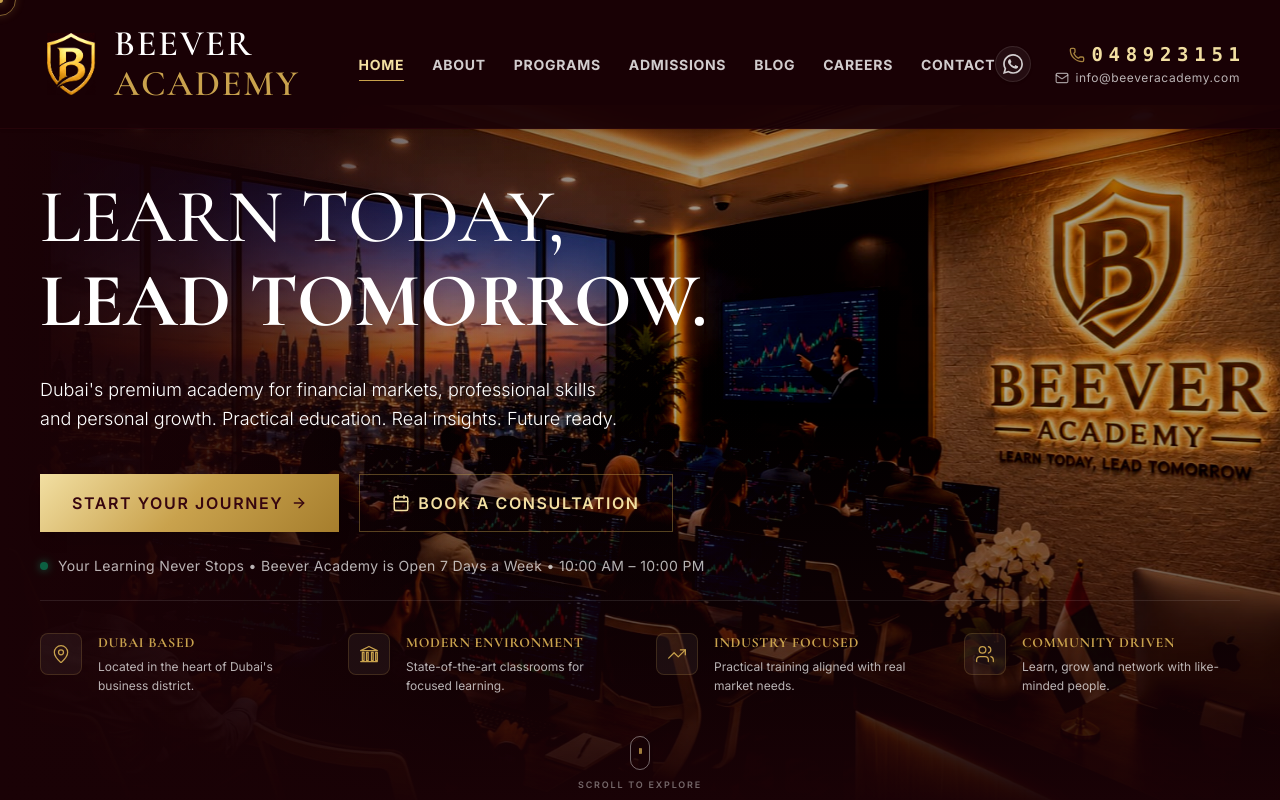
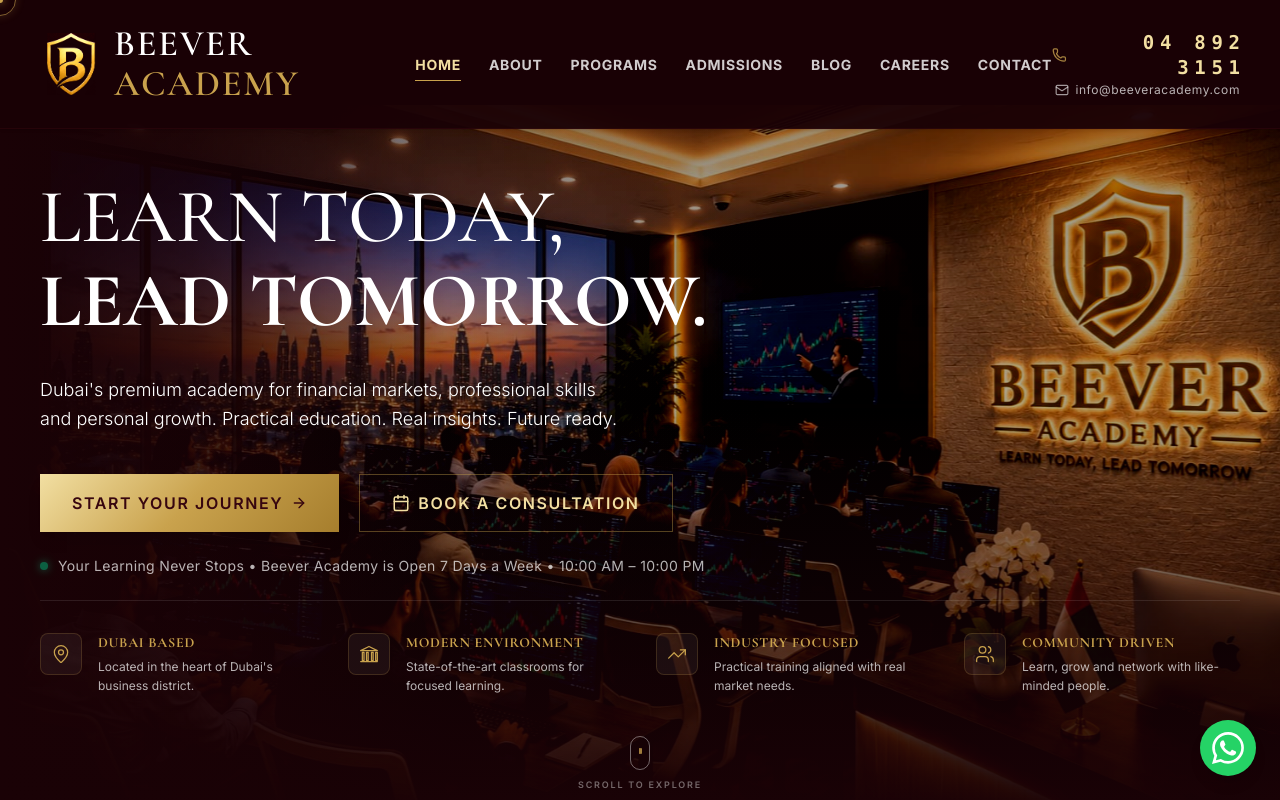
Before and after one commit to Ardra-mohan/beever-academy, a React (Vite) app: page / in a window 1280 px wide. Shown: the top 800 px of the page. Built offline with nearby package versions, Linux system fonts and the light colour scheme.

Commit message:
updated website2

```diff
--- a/src/App.jsx
+++ b/src/App.jsx
@@ -2925,28 +2925,15 @@
           </ul>
 
           <div className="flex items-center gap-6">
-            <div className="hidden sm:flex items-center gap-6">
-              <a
-                href="https://wa.me/971507021275"
-                target="_blank"
-                rel="noopener noreferrer"
-                className="w-9 h-9 rounded-full bg-white/5 hover:bg-white/15 text-white/80 hover:text-white border border-white/10 hover:border-white/30 flex justify-center items-center transition-all duration-300 shadow-sm"
-                aria-label="WhatsApp Us"
-              >
-                <svg viewBox="0 0 24 24" width="20" height="20" fill="currentColor">
-                  <path d="M17.472 14.382c-.297-.149-1.758-.867-2.03-.967-.273-.099-.471-.148-.67.15-.197.297-.767.966-.94 1.164-.173.199-.347.223-.644.075-.297-.15-1.255-.463-2.39-1.475-.883-.788-1.48-1.761-1.653-2.059-.173-.297-.018-.458.13-.606.134-.133.298-.347.446-.52.149-.174.198-.298.298-.497.099-.198.05-.371-.025-.52-.075-.149-.669-1.612-.916-2.207-.242-.579-.487-.5-.669-.51-.173-.008-.371-.01-.57-.01-.198 0-.52.074-.792.372-.272.297-1.04 1.016-1.04 2.479 0 1.462 1.065 2.875 1.213 3.074.149.198 2.096 3.2 5.077 4.487.709.306 1.262.489 1.694.625.712.227 1.36.195 1.871.118.571-.085 1.758-.719 2.006-1.413.248-.694.248-1.289.173-1.413-.074-.124-.272-.198-.57-.347m-5.421 7.403h-.004a9.87 9.87 0 01-5.031-1.378l-.361-.214-3.741.982.998-3.648-.235-.374a9.86 9.86 0 01-1.51-5.26c.001-5.45 4.436-9.884 9.888-9.884 2.64 0 5.122 1.03 6.988 2.898a9.825 9.825 0 012.893 6.994c-.003 5.45-4.437 9.884-9.885 9.884m8.413-18.297A11.815 11.815 0 0012.05 0C5.495 0 .16 5.335.157 11.892c0 2.096.547 4.142 1.588 5.945L0 24l6.335-1.662c1.746.953 3.71 1.458 5.705 1.459h.008c6.554 0 11.89-5.335 11.893-11.893a11.821 11.821 0 00-3.48-8.413z"/>
-                </svg>
-              </a>
-              <div className="flex flex-col text-right text-xs tracking-wider">
-                <a href="tel:048923151" className="flex items-center justify-end gap-1.5 text-gold-light hover:text-white transition-colors duration-200 font-semibold font-mono text-[19px] tracking-[0.3em] mr-[-0.3em]">
+            <div className="hidden sm:flex flex-col text-right text-xs tracking-wider">
+              <a href="tel:048923151" className="flex items-center justify-end gap-1.5 text-gold-light hover:text-white transition-colors duration-200 font-bold font-mono text-[19px] tracking-[0.3em] mr-[-0.3em]">
                 <Phone className="w-4 h-4 text-gold/80" />
-                  048923151
+                04 892 3151
               </a>
               <a href="mailto:info@beeveracademy.com" className="flex items-center justify-end gap-1.5 text-white/70 hover:text-gold-light transition-colors duration-200 text-[12px] font-sans mt-0.5">
                 <Mail className="w-3.5 h-3.5 text-white/60" />
                 info@beeveracademy.com
               </a>
-              </div>
             </div>
             {/* Mobile Hamburger toggle */}
             <button
@@ -2979,30 +2966,15 @@
                 </a>
               </li>
             ))}
-            <li onClick={() => setMobileMenuOpen(false)} className="mt-6 flex flex-col items-center gap-4">
-              <div className="flex items-center gap-3">
-                <a
-                  href="https://wa.me/971507021275"
-                  target="_blank"
-                  rel="noopener noreferrer"
-                  className="w-10 h-10 rounded-full bg-white/5 hover:bg-white/15 text-white/80 hover:text-white border border-white/10 hover:border-white/30 flex justify-center items-center transition-all duration-300"
-                  aria-label="WhatsApp Us"
-                >
-                  <svg viewBox="0 0 24 24" width="22" height="22" fill="currentColor">
-                    <path d="M17.472 14.382c-.297-.149-1.758-.867-2.03-.967-.273-.099-.471-.148-.67.15-.197.297-.767.966-.94 1.164-.173.199-.347.223-.644.075-.297-.15-1.255-.463-2.39-1.475-.883-.788-1.48-1.761-1.653-2.059-.173-.297-.018-.458.13-.606.134-.133.298-.347.446-.52.149-.174.198-.298.298-.497.099-.198.05-.371-.025-.52-.075-.149-.669-1.612-.916-2.207-.242-.579-.487-.5-.669-.51-.173-.008-.371-.01-.57-.01-.198 0-.52.074-.792.372-.272.297-1.04 1.016-1.04 2.479 0 1.462 1.065 2.875 1.213 3.074.149.198 2.096 3.2 5.077 4.487.709.306 1.262.489 1.694.625.712.227 1.36.195 1.871.118.571-.085 1.758-.719 2.006-1.413.248-.694.248-1.289.173-1.413-.074-.124-.272-.198-.57-.347m-5.421 7.403h-.004a9.87 9.87 0 01-5.031-1.378l-.361-.214-3.741.982.998-3.648-.235-.374a9.86 9.86 0 01-1.51-5.26c.001-5.45 4.436-9.884 9.888-9.884 2.64 0 5.122 1.03 6.988 2.898a9.825 9.825 0 012.893 6.994c-.003 5.45-4.437 9.884-9.885 9.884m8.413-18.297A11.815 11.815 0 0012.05 0C5.495 0 .16 5.335.157 11.892c0 2.096.547 4.142 1.588 5.945L0 24l6.335-1.662c1.746.953 3.71 1.458 5.705 1.459h.008c6.554 0 11.89-5.335 11.893-11.893a11.821 11.821 0 00-3.48-8.413z"/>
-                  </svg>
-                </a>
-                <div className="flex flex-col items-center gap-1.5">
-                  <a href="tel:048923151" className="flex items-center gap-2 font-serif text-gold-light text-3xl tracking-wide font-semibold">
+            <li onClick={() => setMobileMenuOpen(false)} className="mt-6 flex flex-col items-center gap-2">
+              <a href="tel:048923151" className="flex items-center gap-2 font-serif text-gold-light text-3xl tracking-wide font-bold">
                 <Phone className="w-6.5 h-6.5 text-gold/80" />
-                    048923151
+                04 892 3151
               </a>
               <a href="mailto:info@beeveracademy.com" className="flex items-center gap-2 font-sans text-white/75 text-lg hover:text-gold-light transition-colors duration-200">
                 <Mail className="w-5 h-5 text-white/60" />
                 info@beeveracademy.com
               </a>
-                </div>
-              </div>
             </li>
           </ul>
         </div>
@@ -3104,7 +3076,7 @@
               </li>
               <li className="flex gap-4 items-start">
                 <Phone className="w-[18px] h-[18px] text-gold mt-[2px] flex-shrink-0" />
-                <a href="tel:+97148923151" className="hover:text-gold-light transition-colors duration-200">
+                <a href="tel:+97148923151" className="hover:text-gold-light transition-colors duration-200 font-bold">
                   +971 4 892 3151
                 </a>
               </li>
@@ -3126,15 +3098,39 @@
         <div className="bg-[#240000] border-t border-white/5 py-8">
           <div className="max-w-[1440px] mx-auto px-8 flex flex-col md:flex-row justify-between items-center gap-4 text-xs text-white/40">
             <p>&copy; 2026 Beever Academy. All Rights Reserved. Designed for Luxury Educational Institutions.</p>
-            <div className="flex gap-8">
+            <div className="flex items-center gap-8">
               <a href="#" className="hover:text-white">Privacy Policy</a>
               <a href="#" className="hover:text-white">Terms of Service</a>
               <a href="#" className="hover:text-white">Sitemap</a>
+              <a
+                href="https://www.instagram.com/intellex.web?igsh=MWZyenU0bWc3M2RxOQ=="
+                target="_blank"
+                rel="noopener noreferrer"
+                className="hover:text-white transition-colors duration-200 flex items-center gap-1.5"
+              >
+                <Instagram className="w-3.5 h-3.5" />
+                Meet the Developers
+              </a>
             </div>
           </div>
         </div>
       </footer>
       {renderChatbot()}
+      {/* Floating authentic green WhatsApp Button */}
+      <a
+        href="https://wa.me/971507021275"
+        target="_blank"
+        rel="noopener noreferrer"
+        className="fixed bottom-6 right-6 z-[900] w-14 h-14 rounded-full bg-[#25D366] hover:bg-[#20ba5a] text-white flex justify-center items-center shadow-lg hover:shadow-xl hover:scale-110 transition-all duration-300 group"
+        aria-label="Chat on WhatsApp"
+      >
+        <svg viewBox="0 0 24 24" className="w-8 h-8 fill-white">
+          <path d="M17.472 14.382c-.297-.149-1.758-.867-2.03-.967-.273-.099-.471-.148-.67.15-.197.297-.767.966-.94 1.164-.173.199-.347.223-.644.075-.297-.15-1.255-.463-2.39-1.475-.883-.788-1.48-1.761-1.653-2.059-.173-.297-.018-.458.13-.606.134-.133.298-.347.446-.52.149-.174.198-.298.298-.497.099-.198.05-.371-.025-.52-.075-.149-.669-1.612-.916-2.207-.242-.579-.487-.5-.669-.51-.173-.008-.371-.01-.57-.01-.198 0-.52.074-.792.372-.272.297-1.04 1.016-1.04 2.479 0 1.462 1.065 2.875 1.213 3.074.149.198 2.096 3.2 5.077 4.487.709.306 1.262.489 1.694.625.712.227 1.36.195 1.871.118.571-.085 1.758-.719 2.006-1.413.248-.694.248-1.289.173-1.413-.074-.124-.272-.198-.57-.347m-5.421 7.403h-.004a9.87 9.87 0 01-5.031-1.378l-.361-.214-3.741.982.998-3.648-.235-.374a9.86 9.86 0 01-1.51-5.26c.001-5.45 4.436-9.884 9.888-9.884 2.64 0 5.122 1.03 6.988 2.898a9.825 9.825 0 012.893 6.994c-.003 5.45-4.437 9.884-9.885 9.884m8.413-18.297A11.815 11.815 0 0012.05 0C5.495 0 .16 5.335.157 11.892c0 2.096.547 4.142 1.588 5.945L0 24l6.335-1.662c1.746.953 3.71 1.458 5.705 1.459h.008c6.554 0 11.89-5.335 11.893-11.893a11.821 11.821 0 00-3.48-8.413z"/>
+        </svg>
+        <span className="absolute right-16 scale-0 group-hover:scale-100 transition-all duration-200 bg-burgundy px-3 py-1.5 rounded-lg text-xs tracking-wider text-white font-semibold shadow-md whitespace-nowrap">
+          Chat on WhatsApp
+        </span>
+      </a>
     </div>
   );
 }
```
Lines whose indentation alone changed are shown as unchanged.
